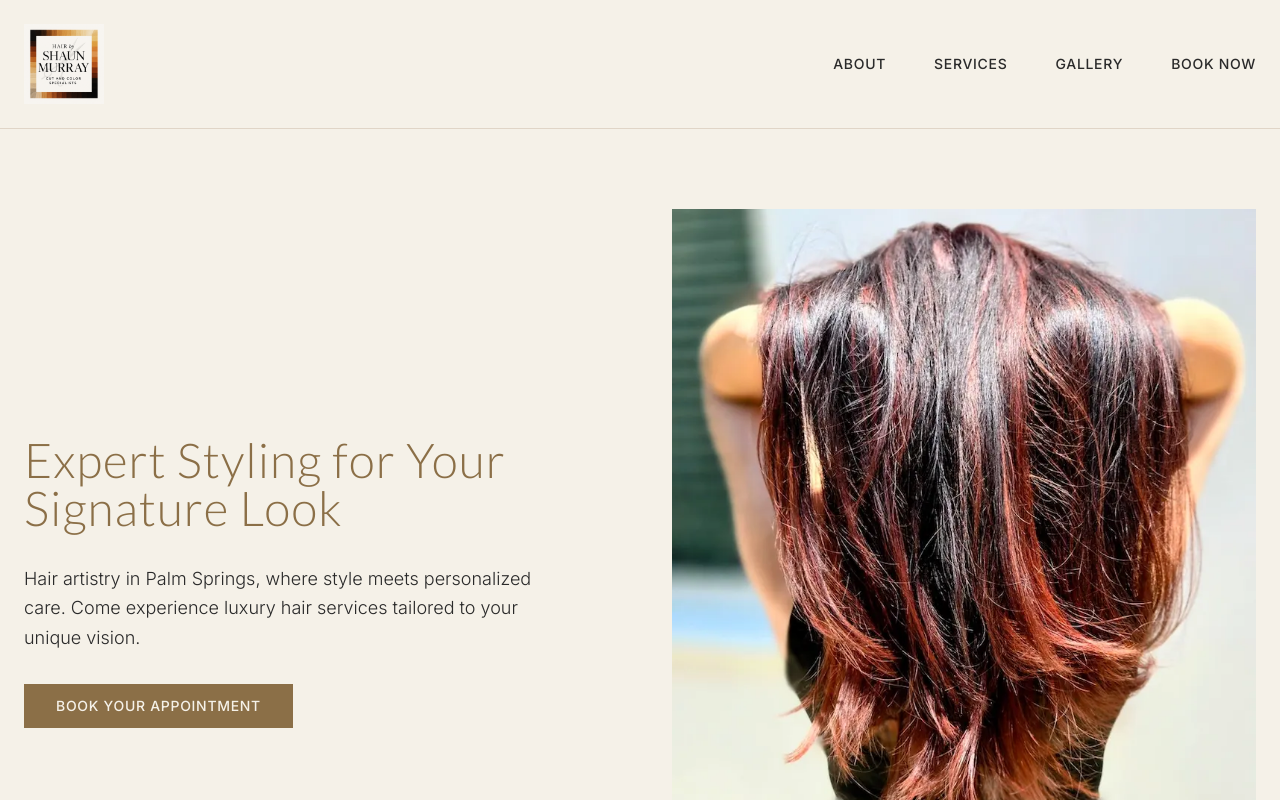
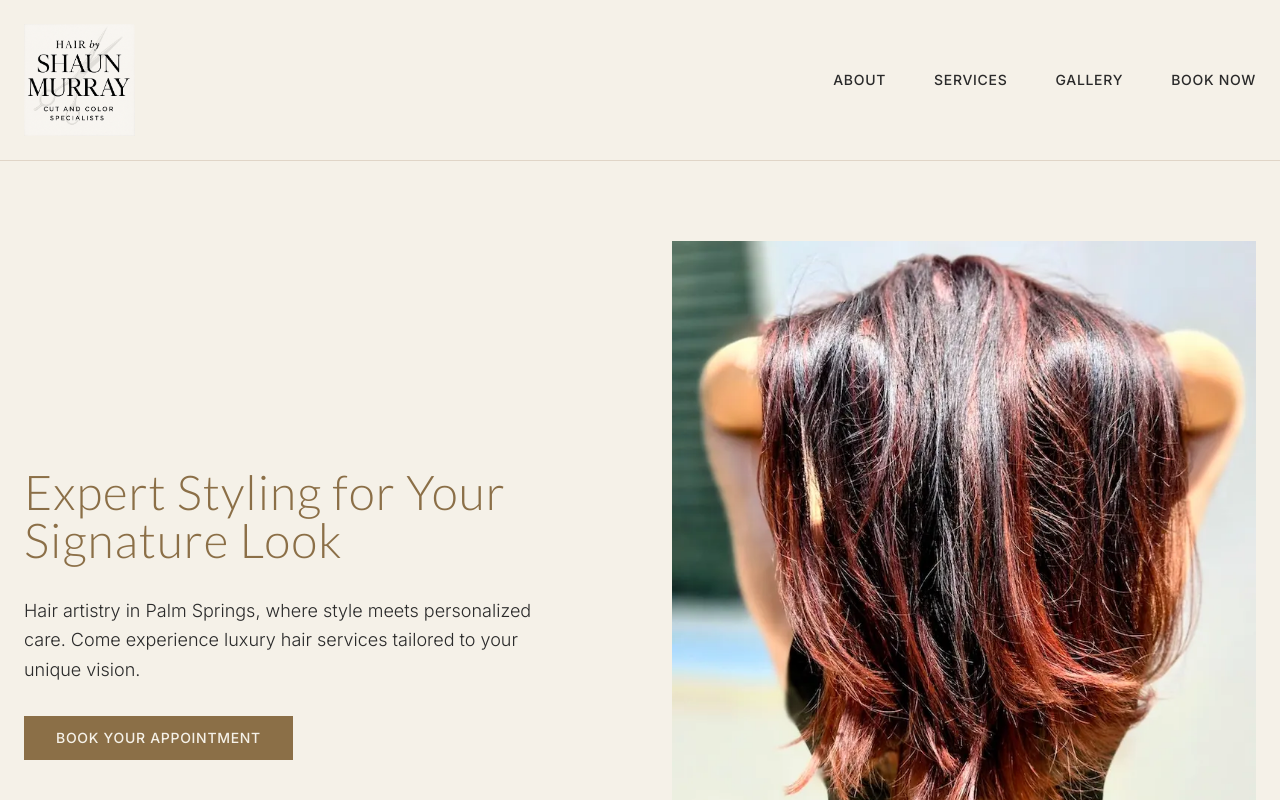
Before and after one commit to jbentley10/hair-by-shaun-murray, a Next.js app: page / in a window 1280 px wide. Shown: the top 800 px of the page. Built offline with nearby package versions, Linux system fonts and the light colour scheme.

Commit message:
feat: update logo to cleaner version and increase size
Replace current logo and resize in header component

#VERCEL_SKIP

Co-authored-by: John Bentley <3644135+jbentley10@users.noreply.github.com>

```diff
--- a/components/header.tsx
+++ b/components/header.tsx
@@ -35,9 +35,9 @@ export default function Header({
             <Image
               src="/logo.png"
               alt="Hair by Shaun Murray - Cut and Color Specialists"
-              width={180}
-              height={180}
-              className="w-auto h-16 md:h-20"
+              width={240}
+              height={240}
+              className="w-auto h-24 md:h-28"
             />
           </Link>
         </div>
```
Also changed, not shown: public/logo.png.
